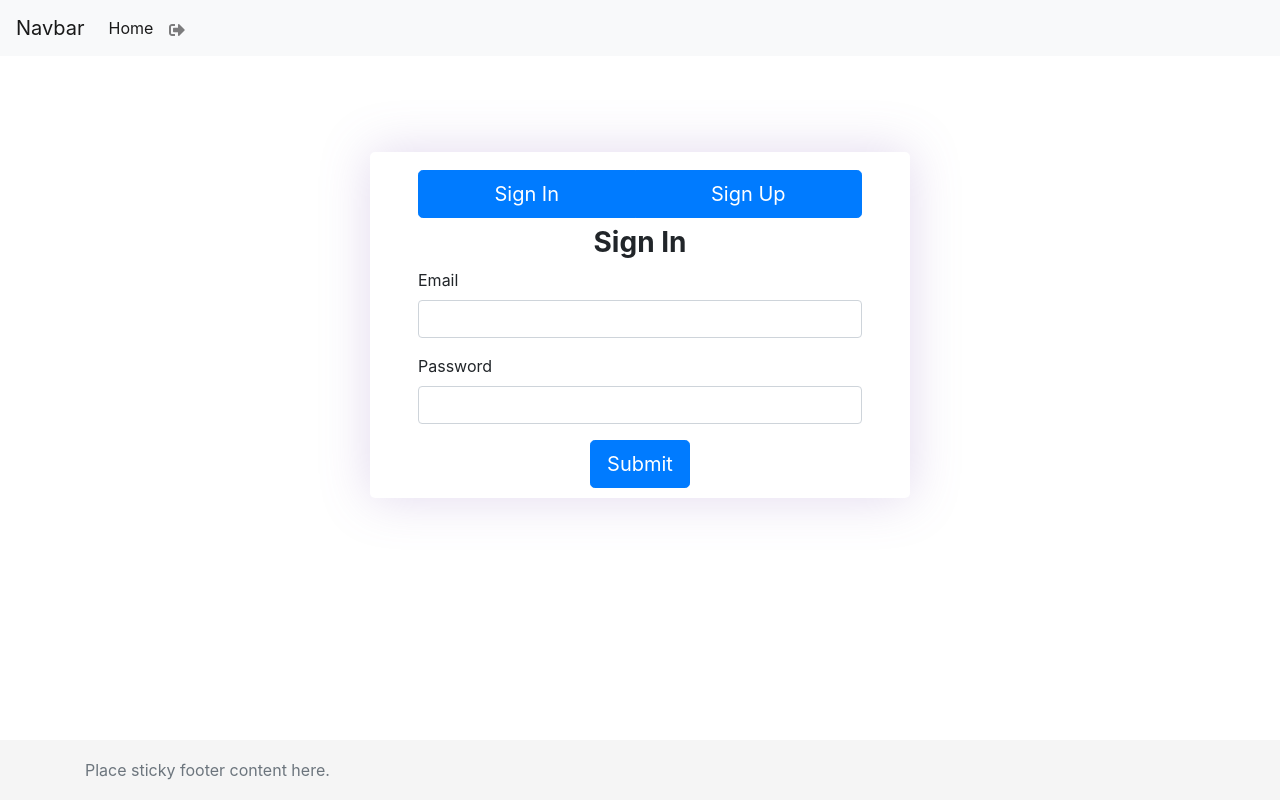
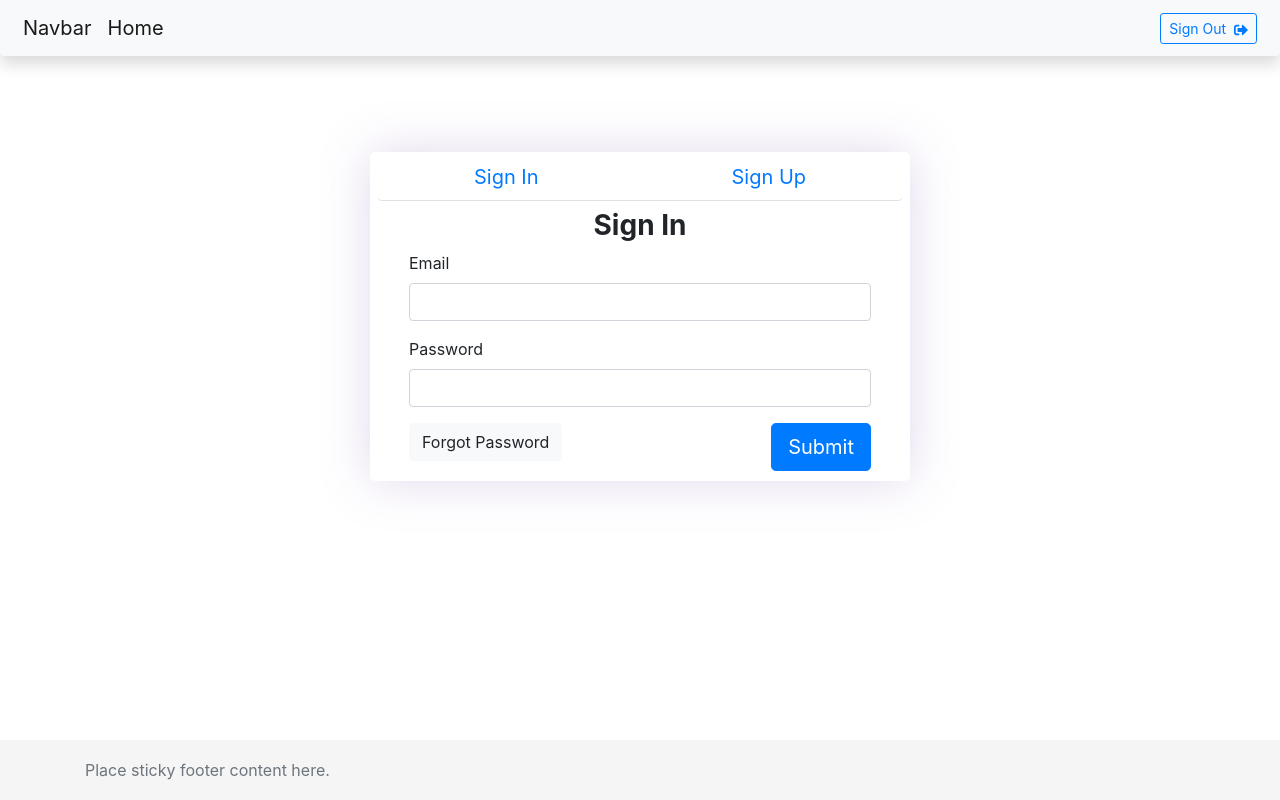
Before and after one commit to newmohib/creat-react-app-custom-boilerplate, a React (Create React App) app: page / in a window 1280 px wide. Built offline with nearby package versions, Linux system fonts and the light colour scheme.

Commit message:
update css and added logout button

```diff
--- a/src/Components/Contents/Signin/index.js
+++ b/src/Components/Contents/Signin/index.js
@@ -1,11 +1,11 @@
-import React, { useState, useEffect } from 'react';
+import React from 'react';
 import { connect } from 'react-redux';
-import { useHistory } from 'react-router-dom';
+import { NavLink, useHistory } from 'react-router-dom';
 import { TextInput } from '../../Form';
 import { formFieldName } from './signinForm';
 import { handleSigninChange, handleSigninSubmit } from './action';
 
- let Signin=(props)=> {
+let Signin = (props) => {
     let errorValue = { email: "", password: "" };
     let formValue = props.signinInfo;
     let handleChange = ({ currentTarget: input }) => {
@@ -25,10 +25,14 @@ import { handleSigninChange, handleSigninSubmit } from './action';
 
         props.handleSigninSubmit(signinObj);
         setTimeout(() => {
-            console.log("submit",props.signinInfo().signin);
+            console.log("submit", props.signinInfo().signin);
         }, 1000)
     }
-    console.log("env",process.env.REACT_APP_NOT_SECRET_CODE);
+    let historyObj = useHistory();
+    let routChange = (value) => {
+        historyObj.push(value)
+    }
+    console.log("env", process.env.REACT_APP_NOT_SECRET_CODE);
     return (
         // <div className="row justify-content-center mt-5">
         //     <div className="col-6">
@@ -48,9 +52,19 @@ import { handleSigninChange, handleSigninSubmit } from './action';
                     })
                 }
             </div>
-                        <div className="row mx-2 justify-content-center font-weight-bold">
-                            <button type="submit" className="btn btn-primary btn-lg">Submit</button>
+            <div className="row mx-2 ">
+                <div class="col-auto mr-auto float-left">
+                    <div>
+                        <button onClick={() => routChange("/authe/signup")} className="btn btn-light "><span className="">Forgot Password</span></button>
                     </div>
+                </div>
+                <div class="col-auto float-right">
+                    <button type="submit" className="btn btn-primary btn-lg ">Submit</button>
+                </div>
+            </div>
+            {/* <div className="row mx-2 justify-content-center font-weight-bold">
+                            <button type="submit" className="btn btn-light btn-sm">Submit</button>
+                        </div> */}
         </form>
         //         </div>
         //     </div>
--- a/src/Components/Contents/Signup/index.js
+++ b/src/Components/Contents/Signup/index.js
@@ -1,6 +1,5 @@
 import React, { useState, useEffect } from 'react';
 import { connect } from 'react-redux';
-import { useHistory } from 'react-router-dom';
 import { TextInput } from '../../Form';
 import { formFieldName } from './signinForm';
 import { handleSigninChange, handleSigninSubmit } from './action';
--- a/src/Components/headerFooter/header.js
+++ b/src/Components/headerFooter/header.js
@@ -1,28 +1,23 @@
 import React from 'react';
 import { FaSignOutAlt } from "react-icons/fa";
+import { NavLink,useHistory } from 'react-router-dom';
 
 function Header() {
-  return (
-    <nav className="navbar navbar-expand-lg navbar-light bg-light">
-        <a className="navbar-brand" href="#">Navbar</a>
-        <button className="navbar-toggler" type="button" data-toggle="collapse" data-target="#navbarSupportedContent"
-            aria-controls="navbarSupportedContent" aria-expanded="false" aria-label="Toggle navigation">
-            <span className="navbar-toggler-icon"></span>
-        </button>
-
-        <div className="collapse navbar-collapse" id="navbarSupportedContent">
-            <ul className="navbar-nav mr-auto">
-                <li className="nav-item active">
-                    <a className="nav-link" href="#">Home <span className="sr-only">(current)</span></a>
-                </li>
-                <li className="nav-item">
-                    <a className="nav-link" href="#"><FaSignOutAlt/></a>
-                </li>
-
-            </ul>
+    return (
+        <div className="container-fluid">
+            <div class="row navbar navbar-expand-lg navbar-light bg-light p-2 shadow bg-light rounded">
+                <div class="col-auto mr-auto float-left">
+                    <div>
+                        <a className="navbar-brand" href="#">Navbar</a>
+                        <a className="navbar-brand" href="#">Home</a>
+                    </div>
+                </div>
+                <div class="col-auto float-right">
+                    <NavLink className="btn btn-outline-primary btn-sm" to="/signout"><span className="mr-2">Sign Out</span><span><FaSignOutAlt /></span></NavLink>
+                </div>
+            </div>
         </div>
-    </nav>
-  );
+    );
 }
 
 export default Header;
--- a/src/Routers/SubRouters/signInSignUp.js
+++ b/src/Routers/SubRouters/signInSignUp.js
@@ -6,23 +6,22 @@ import {
 } from '../../Components/Contents';
 
 function SignInSignUp(props) {
-    let historyObj=useHistory();
-    let routChange=(value)=>{
-
-historyObj.push(value)
+    let historyObj = useHistory();
+    let routChange = (value) => {
+        historyObj.push(value)
     }
     return (
         <div className="row justify-content-center mt-5">
-            <div className="col-6">
+            <div className="col-12 col-md-8 col-xl-6 col-lg-6 col-sm-10">
                 <div className="container custom_form mt-5">
-                    <div className="row">
+                    <div className="row mt-0 mr-n4 ml-n4">
                         <div className="col-12">
-                            <div className="container m-0">
-                                <div className="row m-2">
+                            <div className="container">
+                                <div className="row mt-n2 mb-2 ml-n4 mr-n4">
                                     <div className="col-12 ">
-                                        <div class="btn-group btn-block btn-group-lg mx-auto" role="group" aria-label="Basic example">
-                                            <button onClick={()=> routChange("/")} type="button" class="btn btn-primary ">Sign In</button>
-                                            <button onClick={()=> routChange("/authe/signup")} type="button" class="btn btn-primary ">Sign Up</button>
+                                        <div class="btn-group btn-block btn-group-lg mx-auto " role="group" aria-label="Basic example">
+                                            <button onClick={() => routChange("/")} type="button" class="btn btn-outline-primary border-top-0 border-right-0 border-left-0  border-bottom">Sign In</button>
+                                            <button onClick={() => routChange("/authe/signup")} type="button" class="btn btn-outline-primary border-top-0 border-right-0 border-left-0  border-bottom">Sign Up</button>
                                         </div>
                                     </div>
                                 </div>
```
Lines whose indentation alone changed are shown as unchanged.
